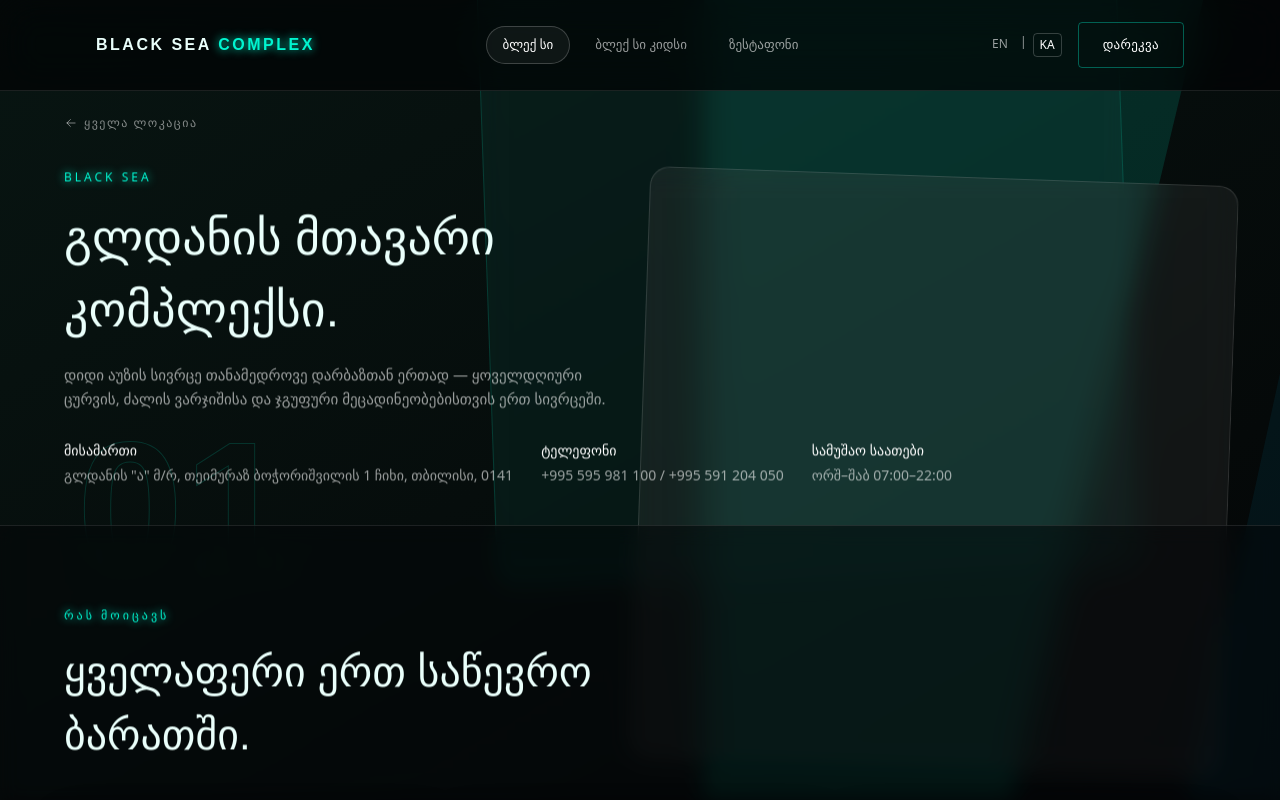
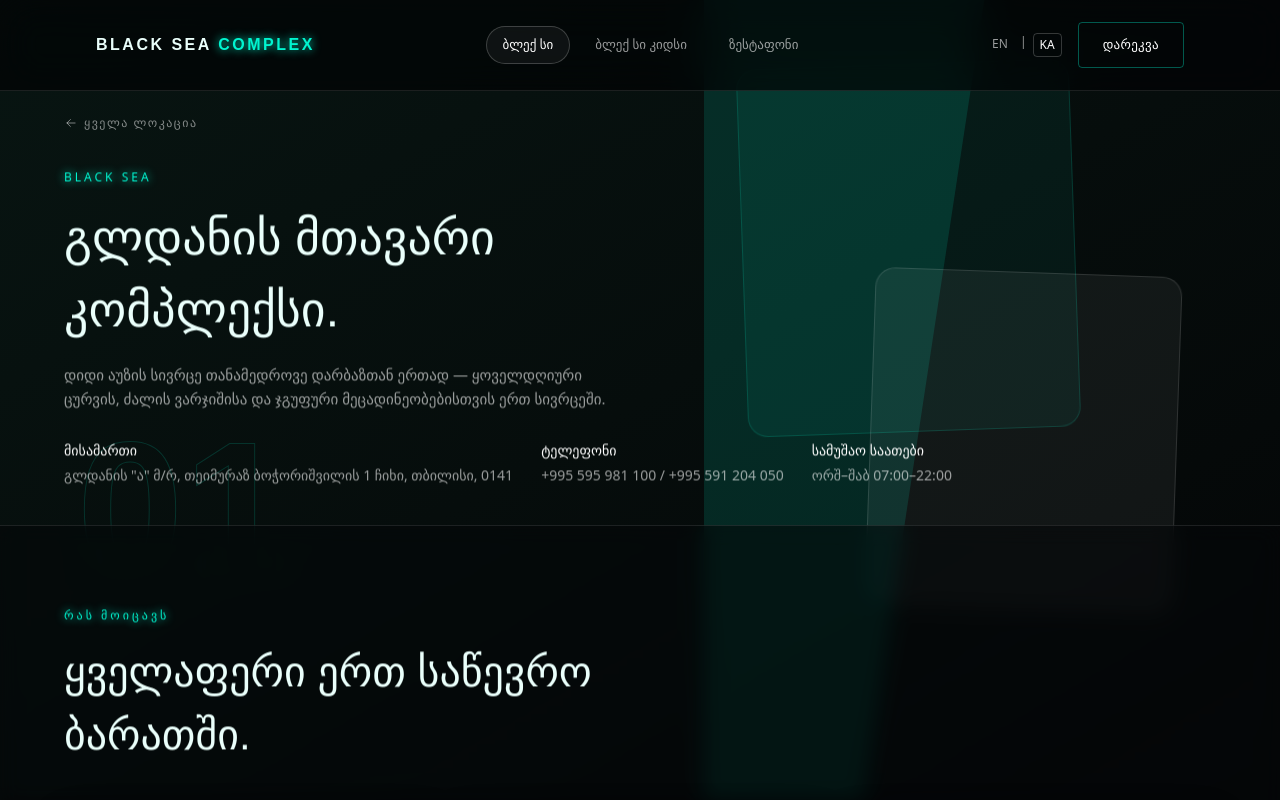
Before and after one commit to BubaVerseX/blacksea2, a Next.js app: page /black-sea in a window 1280 px wide. Shown: the top 800 px of the page. Built offline with nearby package versions, Linux system fonts and the light colour scheme.

Commit message:
Shrink glass panes, remove backdrop blur amplification

```diff
--- a/src/app/LocationBackground.tsx
+++ b/src/app/LocationBackground.tsx
@@ -129,20 +129,20 @@
           height: "140%",
           background: p.block1,
           opacity: p.block1Opacity,
-          clipPath: "polygon(0 0, 60% 0, 30% 100%, 0 100%)",
+          clipPath: "polygon(0 0, 34% 0, 15% 100%, 0 100%)",
         }}
       />
       <div
         ref={(el) => { refs.current[2] = el; }}
         className="bg-block"
         style={{
-          left: "70%",
+          left: "82%",
           top: "10%",
-          width: "50%",
+          width: "34%",
           height: "110%",
           background: p.block2,
           opacity: p.block2Opacity,
-          clipPath: "polygon(100% 0, 100% 100%, 40% 100%, 70% 0)",
+          clipPath: "polygon(100% 0, 100% 100%, 55% 100%, 78% 0)",
         }}
       />
 
@@ -151,10 +151,10 @@
         data-base-transform="rotate(-2deg)"
         className="bg-pane"
         style={{
-          left: "38%",
-          top: "-8%",
-          width: "50%",
-          height: "80%",
+          left: "58%",
+          top: "8%",
+          width: "26%",
+          height: "46%",
           background: p.pane1Bg,
           border: `1px solid ${p.pane1Border}`,
           transform: "rotate(-2deg)",
@@ -165,10 +165,10 @@
         data-base-transform="rotate(2deg)"
         className="bg-pane"
         style={{
-          left: "50%",
-          top: "22%",
-          width: "46%",
-          height: "74%",
+          left: "68%",
+          top: "34%",
+          width: "24%",
+          height: "42%",
           background: p.pane2Bg,
           border: `1px solid ${p.pane2Border}`,
           transform: "rotate(2deg)",
--- a/src/app/globals.css
+++ b/src/app/globals.css
@@ -307,8 +307,6 @@
 .bg-pane {
   position: absolute;
   border-radius: 20px;
-  backdrop-filter: blur(14px) saturate(90%) brightness(0.9);
-  -webkit-backdrop-filter: blur(14px) saturate(90%) brightness(0.9);
 }
 
 @media (prefers-reduced-motion: reduce) {
```
